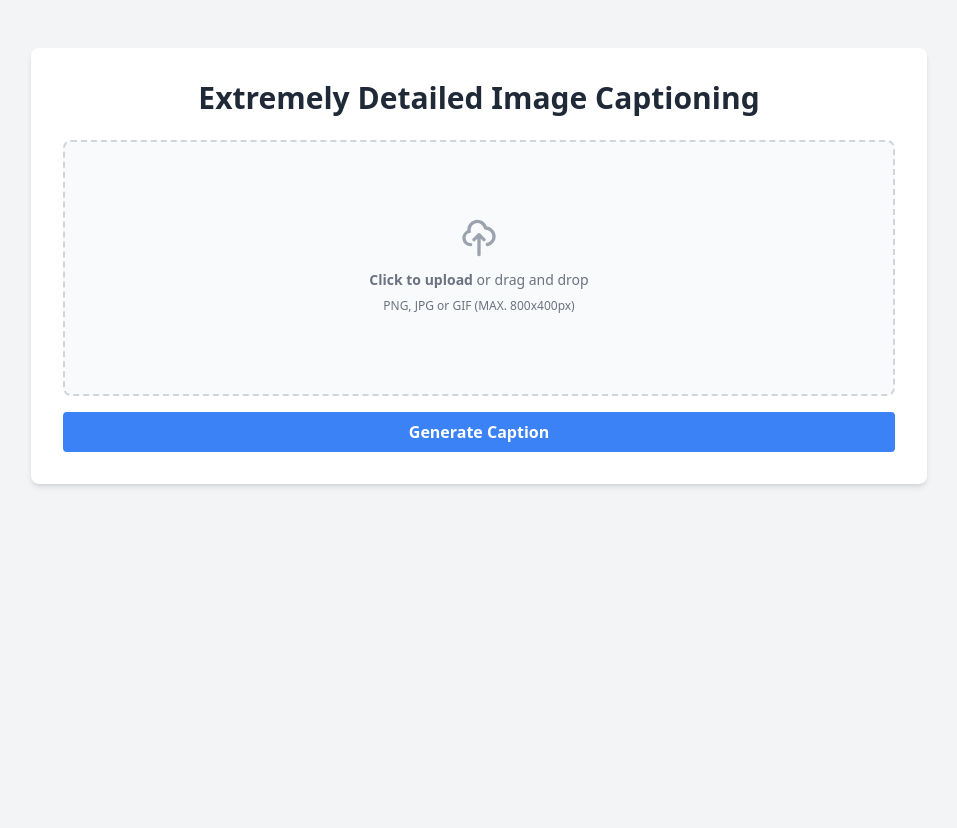
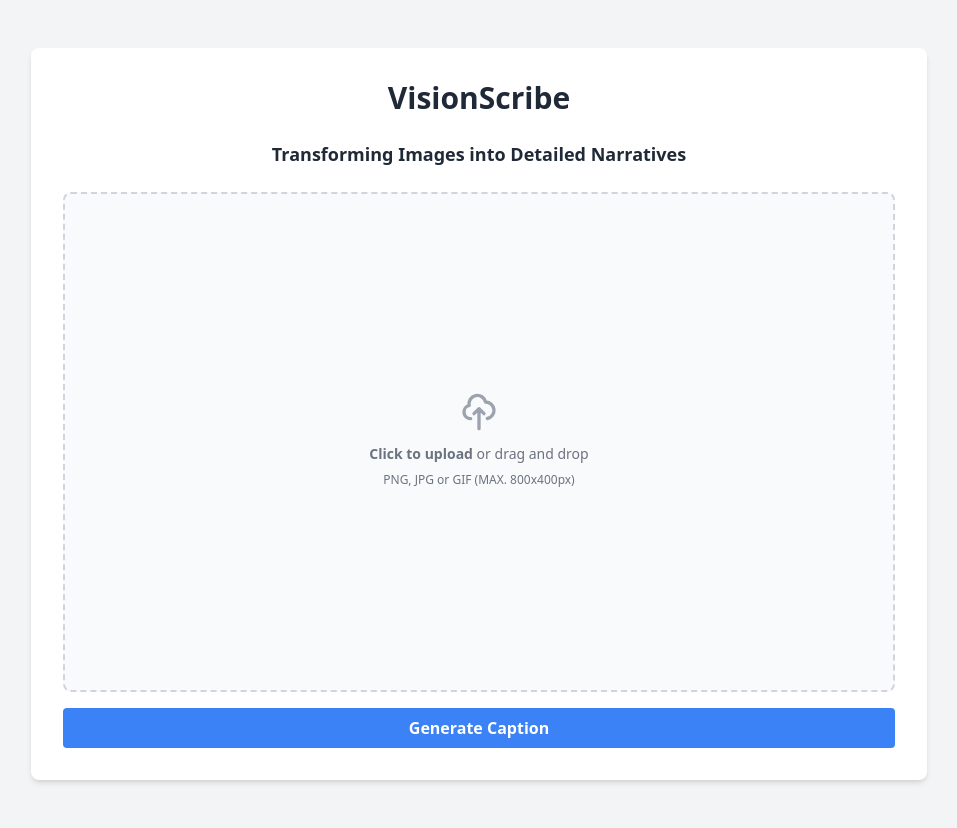
Before and after one commit to wprashed/visionscribe, a Flask app: page / in a window 1280 px wide. Shown: the whole page, without its empty margins (161-1118 px from the left). Before the commit the page ends 487 px from the top, so only its background shows below. Run offline with Flask 3, Linux system fonts and the light colour scheme; some libraries are stand-ins or nearby versions.

Commit message:
Update index.html

```diff
--- a/templates/index.html
+++ b/templates/index.html
@@ -3,21 +3,24 @@
 <head>
     <meta charset="UTF-8">
     <meta name="viewport" content="width=device-width, initial-scale=1.0">
-    <title>Extremely Detailed Image Captioning</title>
+    <title>VisionScribe - Transforming Images into Detailed Narratives</title>
     <script src="https://cdn.tailwindcss.com"></script>
     <script defer src="https://cdn.jsdelivr.net/npm/alpinejs@3.x.x/dist/cdn.min.js"></script>
     <link rel="stylesheet" href="https://cdnjs.cloudflare.com/ajax/libs/font-awesome/6.1.1/css/all.min.css">
     <style>
         [x-cloak] { display: none !important; }
+        .image-upload-section{ height: 500px;}
+        .upload-label{ height: 500px !important;}
     </style>
 </head>
 <body class="bg-gray-100 min-h-screen py-12 px-4 sm:px-6 lg:px-8" x-data="imageCaption()">
     <div class="max-w-4xl mx-auto">
         <div class="bg-white p-8 rounded-lg shadow-md">
-            <h1 class="text-3xl font-bold mb-6 text-center text-gray-800">Extremely Detailed Image Captioning</h1>
+            <h1 class="text-3xl font-bold mb-6 text-center text-gray-800">VisionScribe</h1>
+            <h1 class="text-lg font-bold mb-6 text-center text-gray-800">Transforming Images into Detailed Narratives</h1>
             <form @submit.prevent="uploadImage" class="space-y-4">
-                <div class="flex items-center justify-center w-full">
-                    <label for="file-upload" class="flex flex-col items-center justify-center w-full h-64 border-2 border-gray-300 border-dashed rounded-lg cursor-pointer bg-gray-50 hover:bg-gray-100">
+                <div class="flex items-center image-upload-section justify-center w-full">
+                    <label for="file-upload" class="upload-label flex flex-col items-center justify-center w-full h-64 border-2 border-gray-300 border-dashed rounded-lg cursor-pointer bg-gray-50 hover:bg-gray-100">
                         <div class="flex flex-col items-center justify-center pt-5 pb-6" x-show="!imagePreview">
                             <svg class="w-10 h-10 mb-3 text-gray-400" fill="none" stroke="currentColor" viewBox="0 0 24 24" xmlns="http://www.w3.org/2000/svg"><path stroke-linecap="round" stroke-linejoin="round" stroke-width="2" d="M7 16a4 4 0 01-.88-7.903A5 5 0 1115.9 6L16 6a5 5 0 011 9.9M15 13l-3-3m0 0l-3 3m3-3v12"></path></svg>
                             <p class="mb-2 text-sm text-gray-500"><span class="font-semibold">Click to upload</span> or drag and drop</p>
```
